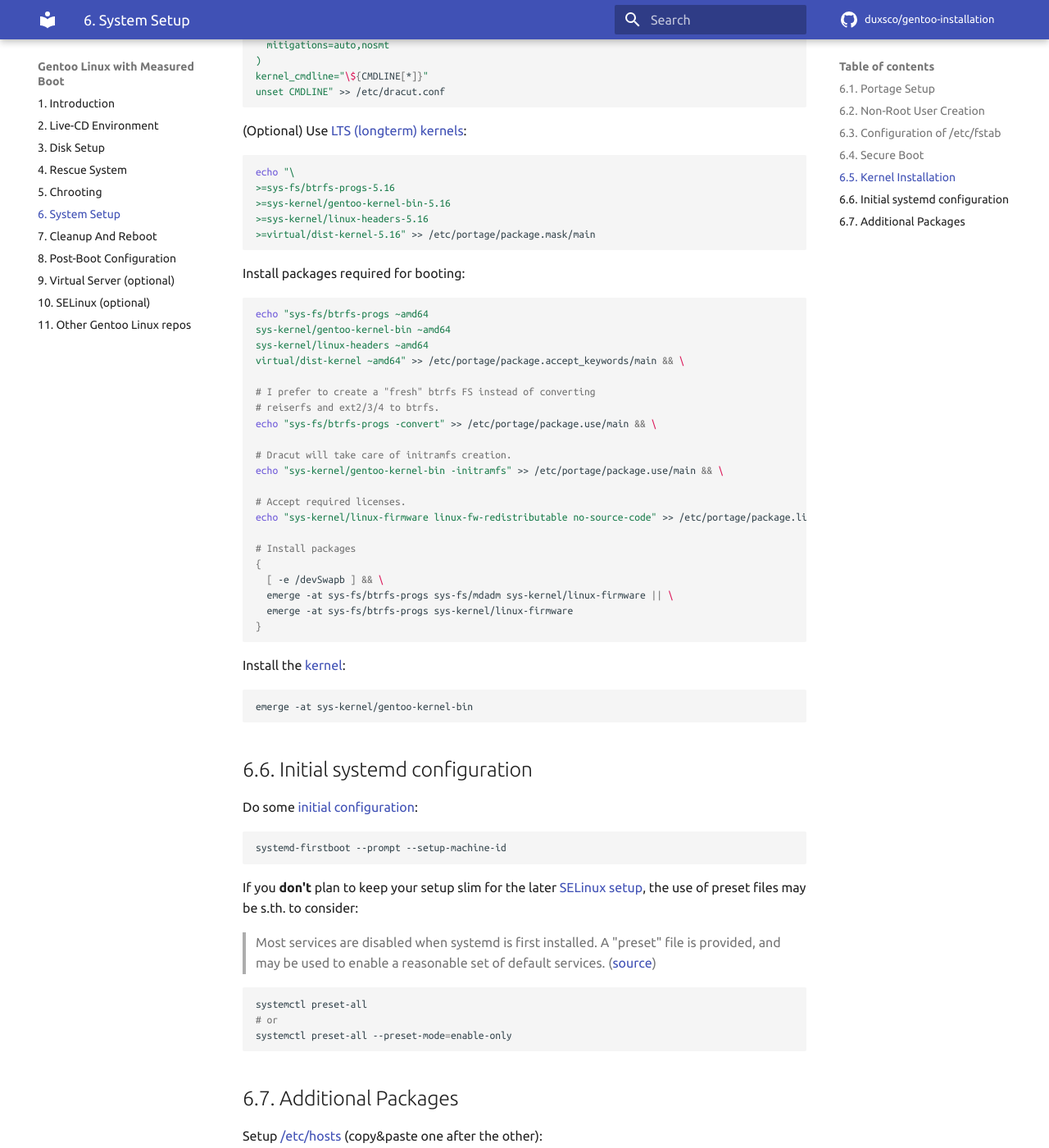
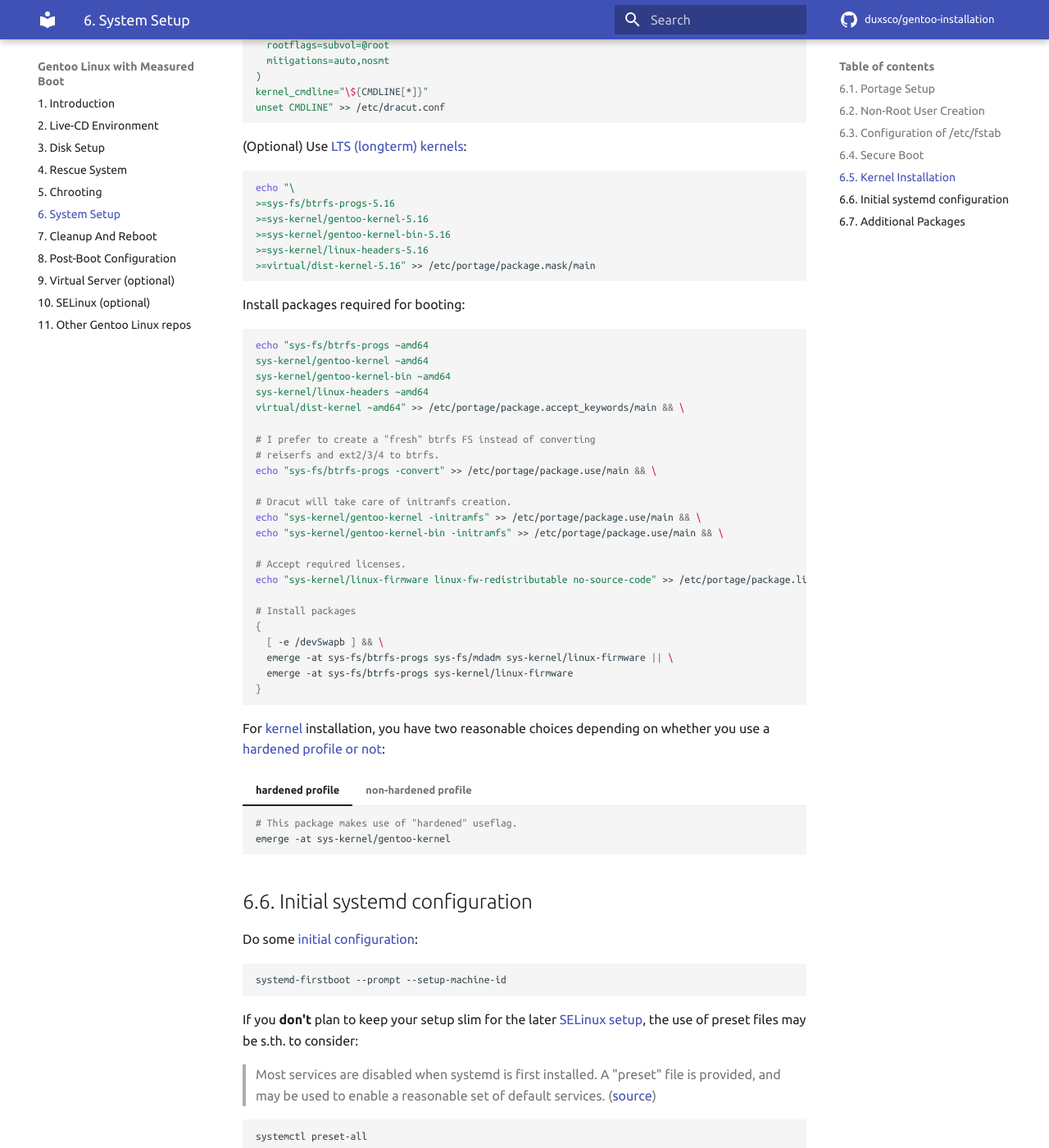
Before and after one commit to duxsco/gentoo-installation, an MkDocs documentation site: the page built from docs/system_setup.md, in a window 1280 px wide and 1400 px high, scrolled down 7975 px. Shown: the whole window at 82% size. Built offline with MkDocs 1.6.1 and Material for MkDocs 9.7.7, drawn with Linux system fonts in a browser that asks for light colours; emoji names are drawn with the system emoji font; comment, search, counter and statistics services are not loaded; some of the changed text lies outside the part shown.

Commit message:
Use sys-kernel/gentoo-kernel for hardened profile

````diff
--- a/docs/system_setup.md
+++ b/docs/system_setup.md
@@ -324,11 +324,12 @@ emerge -at sys-firmware/intel-microcode && \
 echo -e "\e[1;32mSUCCESS\e[0m"
 ```
 
-Setup [portage hooks](https://github.com/duxsco/gentoo-installation/blob/main/bin/portage_hook_kernel) that take care of [unified kernel image](https://wiki.archlinux.org/title/Unified_kernel_image) creation and [secure boot signing](https://wiki.archlinux.org/title/Unified_Extensible_Firmware_Interface/Secure_Boot#Manually_with_sbsigntools):
+Setup [portage hooks](https://github.com/duxsco/gentoo-installation/blob/main/bin/portage_hook_kernel) that take care of [unified kernel image](https://wiki.archlinux.org/title/Unified_kernel_image) creation and [secure boot signing](https://wiki.archlinux.org/title/Unified_Extensible_Firmware_Interface/Secure_Boot#sbctl):
 
 ```shell
 mkdir -p /etc/portage/env/sys-apps /etc/portage/env/sys-firmware /etc/portage/env/sys-kernel && \
 rsync -a --numeric-ids --chown=0:0 --chmod=u=rw,go=r /root/portage_hook_kernel /etc/portage/env/sys-firmware/intel-microcode && \
+rsync -a --numeric-ids --chown=0:0 --chmod=u=rw,go=r /root/portage_hook_kernel /etc/portage/env/sys-kernel/gentoo-kernel && \
 rsync -a --numeric-ids --chown=0:0 --chmod=u=rw,go=r /root/portage_hook_kernel /etc/portage/env/sys-kernel/gentoo-kernel-bin && \
 rsync -a --numeric-ids --chown=0:0 --chmod=u=rw,go=r /root/portage_hook_kernel /etc/portage/env/sys-kernel/linux-firmware && \
 rm -f /root/portage_hook_kernel && \
@@ -413,6 +414,7 @@ unset CMDLINE" >> /etc/dracut.conf
 ```shell
 echo "\
 >=sys-fs/btrfs-progs-5.16
+>=sys-kernel/gentoo-kernel-5.16
 >=sys-kernel/gentoo-kernel-bin-5.16
 >=sys-kernel/linux-headers-5.16
 >=virtual/dist-kernel-5.16" >> /etc/portage/package.mask/main
@@ -422,6 +424,7 @@ Install packages required for booting:
 
 ```shell
 echo "sys-fs/btrfs-progs ~amd64
+sys-kernel/gentoo-kernel ~amd64
 sys-kernel/gentoo-kernel-bin ~amd64
 sys-kernel/linux-headers ~amd64
 virtual/dist-kernel ~amd64" >> /etc/portage/package.accept_keywords/main && \
@@ -431,6 +434,7 @@ virtual/dist-kernel ~amd64" >> /etc/portage/package.accept_keywords/main && \
 echo "sys-fs/btrfs-progs -convert" >> /etc/portage/package.use/main && \
 
 # Dracut will take care of initramfs creation.
+echo "sys-kernel/gentoo-kernel -initramfs" >> /etc/portage/package.use/main && \
 echo "sys-kernel/gentoo-kernel-bin -initramfs" >> /etc/portage/package.use/main && \
 
 # Accept required licenses.
@@ -444,11 +448,20 @@ echo "sys-kernel/linux-firmware linux-fw-redistributable no-source-code" >> /etc
 }
 ```
 
-Install the [kernel](https://wiki.gentoo.org/wiki/Kernel):
+For [kernel](https://wiki.gentoo.org/wiki/Kernel) installation, you have two reasonable choices depending on whether you use a [hardened profile or not](#__code_10_annotation_1):
 
-```shell
-emerge -at sys-kernel/gentoo-kernel-bin
-```
+=== "hardened profile"
+
+    ```shell
+    # This package makes use of "hardened" useflag.
+    emerge -at sys-kernel/gentoo-kernel
+    ```
+
+=== "non-hardened profile"
+
+    ```shell
+    emerge -at sys-kernel/gentoo-kernel-bin
+    ```
 
 ## 6.6. Initial systemd configuration
 
````
Also changed, not shown: docs/post-boot_configuration.md (+3 -1 lines), docs/selinux.md (+3 -2 lines).
